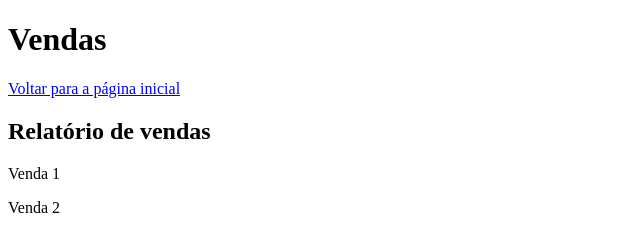
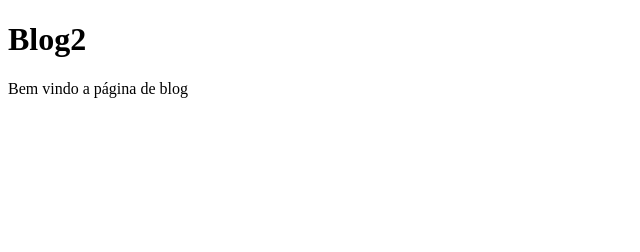
Before and after one commit to JoseFinholdt/sitedevendas, a plain HTML site: page blog2.html in a window 1280 px wide. Shown: the whole page, without its empty margins (0-640 px from the left). Drawn offline with Linux system fonts and the light colour scheme.

Commit message:
Atualizações no layout

```diff
--- a/blog2.html
+++ b/blog2.html
@@ -6,10 +6,7 @@
     <title>Página de Vendas</title>
 </head>
 <body>
-    <h1>Vendas</h1>
-    <a href="Index.html">Voltar para a página inicial</a>
-    <h2>Relatório de vendas</h2>
-    <p>Venda 1</p>
-    <p>Venda 2</p>
+    <h1>Blog2</h1>
+    <p>Bem vindo a página de blog</p>
 </body>
 </html>
```
Also changed, not shown: Index.html (+1 -0 lines).
